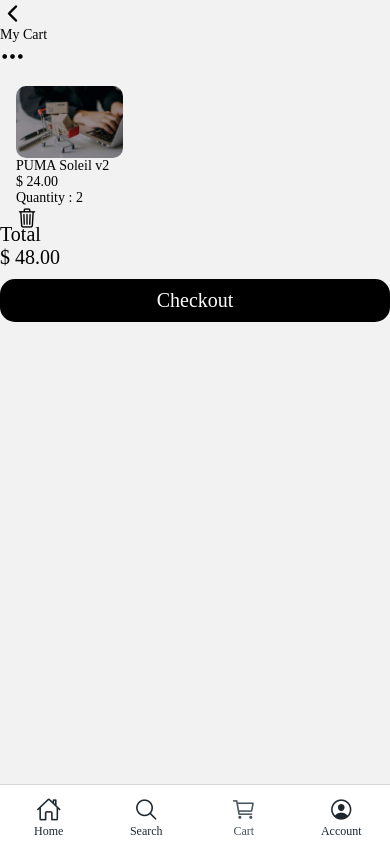
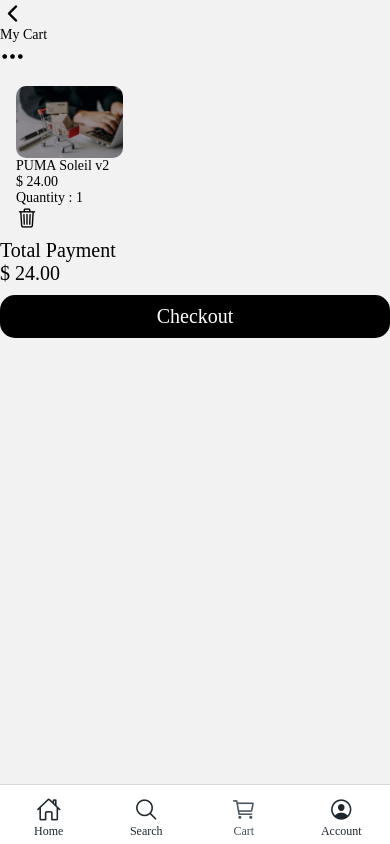
Before and after one commit to ThaminduNR/Doorsteps-App, a React Native app: screen /Cart in a window 390 px wide. Built offline with nearby package versions, Linux system fonts and the light colour scheme; no server answers.

Commit message:
change cart screen

```diff
--- a/src/screens/CartScreen.jsx
+++ b/src/screens/CartScreen.jsx
@@ -34,7 +34,7 @@ const CartScreen = () => {
             </View>
             <View className="flex-1 flex-row justify-between items-center">
               <Text style={{fontFamily: 'Poppins-Regular', color: 'black'}}>
-                Quantity : 2
+                Quantity : 1
               </Text>
               <TouchableOpacity className="p-1 bg-slate-300 rounded-full">
                 <Icon size={22} color={'black'} name="trash-outline" />
@@ -44,7 +44,12 @@ const CartScreen = () => {
         </View>
       </View>
       {/* Button area */}
-      <View style={{flex: 1}} className="mx-4">
+      <View
+        style={{
+          flex: 1,
+          justifyContent: 'space-between',
+        }}
+        className="mx-4">
         <View className="flex-row justify-between items-center">
           <Text
             style={{
@@ -52,7 +57,7 @@ const CartScreen = () => {
               color: 'black',
               fontSize: 20,
             }}>
-            Total
+            Total Payment
           </Text>
           <Text
             style={{
@@ -60,7 +65,7 @@ const CartScreen = () => {
               color: 'black',
               fontSize: 20,
             }}>
-            $ 48.00
+            $ 24.00
           </Text>
         </View>
         <TouchableOpacity
@@ -71,6 +76,7 @@ const CartScreen = () => {
             justifyContent: 'center',
             borderRadius: 15,
             marginTop: 10,
+            marginBottom: 20,
           }}>
           <Text
             style={{
```
